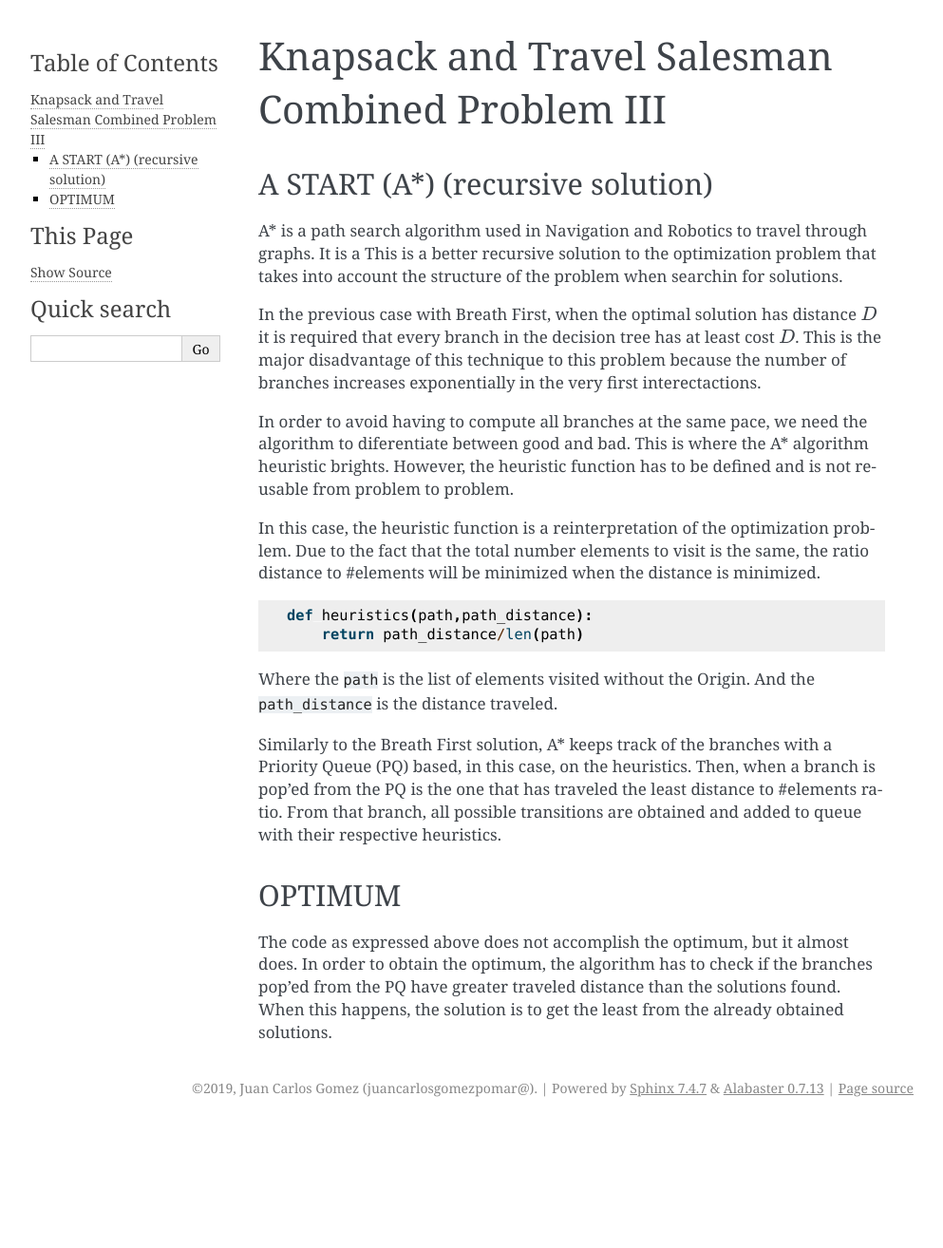
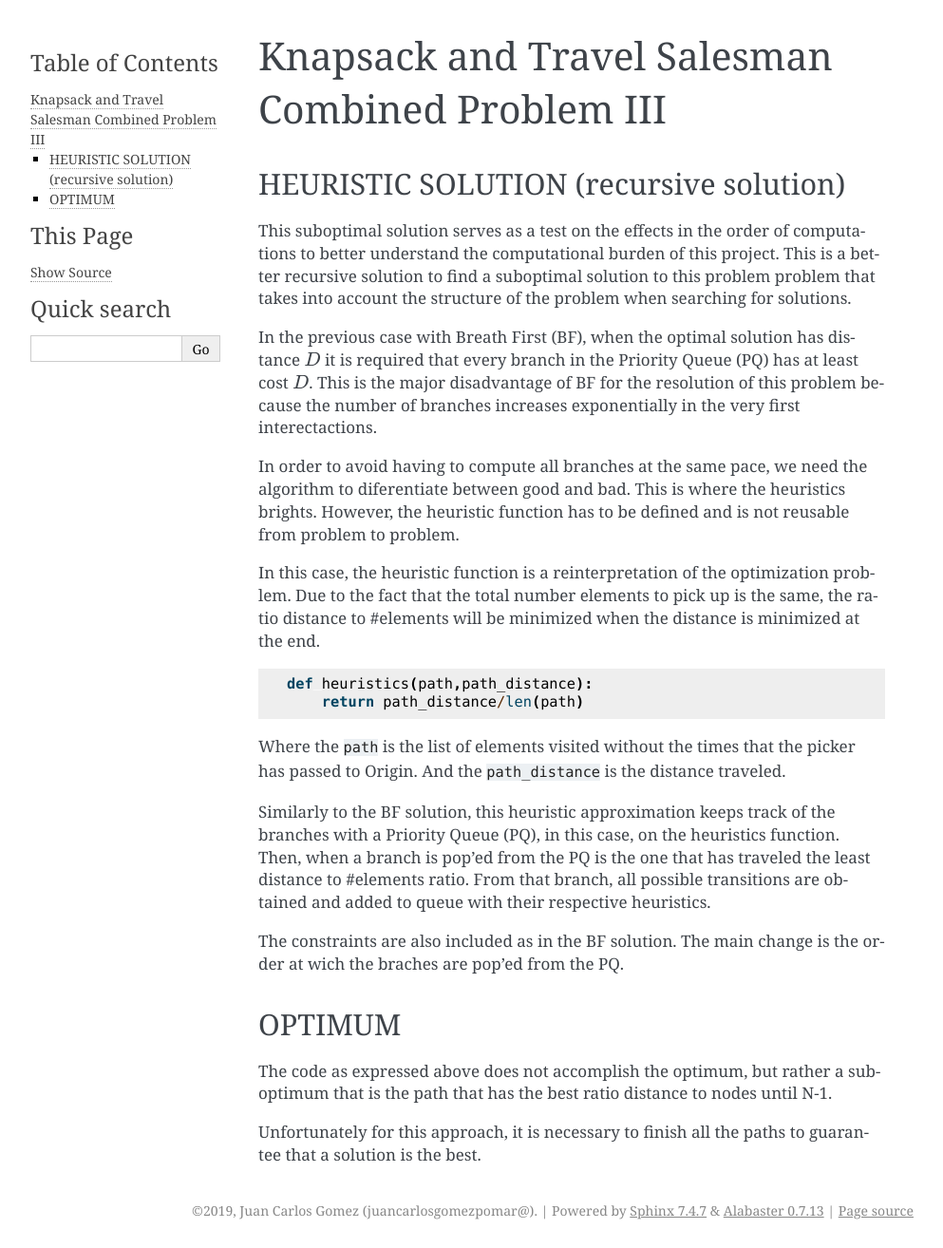
Before and after one commit to juancki/docus, a Sphinx documentation site: the page built from source/problems/knapsack-travelsman-2.rst, in a window 1280 px wide. Shown: the whole page at 95% size, without its empty margins (148-1141 px from the left). Built offline with Sphinx 7.4.7, drawn with Linux system fonts in a browser that asks for light colours; before the commit the page ends 1185 px from its top, so only the background shows below that.

```diff
--- a/source/problems/knapsack-travelsman-2.rst
+++ b/source/problems/knapsack-travelsman-2.rst
@@ -2,29 +2,31 @@
 Knapsack and Travel Salesman Combined Problem III
 =================================================
 
-A START (A*) (recursive solution)
----------------------------------
-A* is a path search algorithm used in Navigation and Robotics to travel through graphs. It is a
-This is a better recursive solution to the optimization problem that takes into account the structure of the problem when searchin for solutions.
+HEURISTIC SOLUTION (recursive solution)
+---------------------------------------
+This suboptimal solution serves as a test on the effects in the order of computations to better understand the computational burden of this project.
+This is a better recursive solution to find a suboptimal solution to this problem problem that takes into account the structure of the problem when searching for solutions.
 
-In the previous case with Breath First, when the optimal solution has distance :math:`D` it is required that every branch in the decision tree has at least cost :math:`D`. This is the major disadvantage of this technique to this problem because the number of branches increases exponentially in the very first interectactions.
+In the previous case with Breath First (BF), when the optimal solution has distance :math:`D` it is required that every branch in the Priority Queue (PQ) has at least cost :math:`D`. This is the major disadvantage of BF for the resolution of this problem because the number of branches increases exponentially in the very first interectactions.
 
-In order to avoid having to compute all branches at the same pace, we need the algorithm to diferentiate between good and bad. This is where the A* algorithm heuristic brights. However, the heuristic function has to be defined and is not reusable from problem to problem.
+In order to avoid having to compute all branches at the same pace, we need the algorithm to diferentiate between good and bad. This is where the heuristics brights. However, the heuristic function has to be defined and is not reusable from problem to problem.
 
-In this case, the heuristic function is a reinterpretation of the optimization problem. Due to the fact that the total number elements to visit is the same, the ratio distance to #elements will be minimized when the distance is minimized.
+In this case, the heuristic function is a reinterpretation of the optimization problem. Due to the fact that the total number elements to pick up is the same, the ratio distance to #elements will be minimized when the distance is minimized at the end.
 
 .. code-block:: python
 
         def heuristics(path,path_distance):
             return path_distance/len(path)
 
-Where the ``path`` is the list of elements visited without the Origin. And the ``path_distance`` is the distance traveled.
+Where the ``path`` is the list of elements visited without the times that the picker has passed to Origin. And the ``path_distance`` is the distance traveled.
 
-Similarly to the Breath First solution, A* keeps track of the branches with a Priority Queue (PQ) based, in this case, on the heuristics. Then, when a branch is pop'ed from the PQ is the one that has traveled the least distance to #elements ratio. From that branch, all possible transitions are obtained and added to queue with their respective heuristics.
+Similarly to the BF solution, this heuristic approximation keeps track of the branches with a Priority Queue (PQ), in this case, on the heuristics function. Then, when a branch is pop'ed from the PQ is the one that has traveled the least distance to #elements ratio. From that branch, all possible transitions are obtained and added to queue with their respective heuristics.
 
+The constraints are also included as in the BF solution. The main change is the order at wich the braches are pop'ed from the PQ.
 
 
 OPTIMUM
 -------
-The code as expressed above does not accomplish the optimum, but it almost does.
-In order to obtain the optimum, the algorithm has to check if the branches pop'ed from the PQ have greater traveled distance than the solutions found. When this happens, the solution is to get the least from the already obtained solutions.
+The code as expressed above does not accomplish the optimum, but rather a suboptimum that is the path that has the best ratio distance to nodes until N-1.
+
+Unfortunately for this approach, it is necessary to finish all the paths to guarantee that a solution is the best.
```
Also changed, not shown: source/problems/knapsack-travelsman-3.rst (added, +13 -0 lines), source/problems/knapsack-travelsman.rst (+34 -0 lines), source/problems/knapsack-travelsman-1.rst (line endings or trailing spaces).
